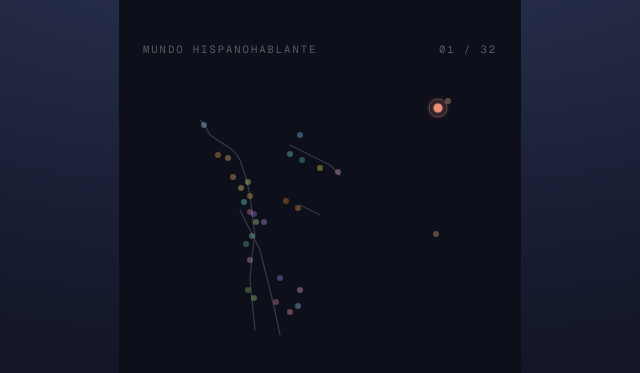
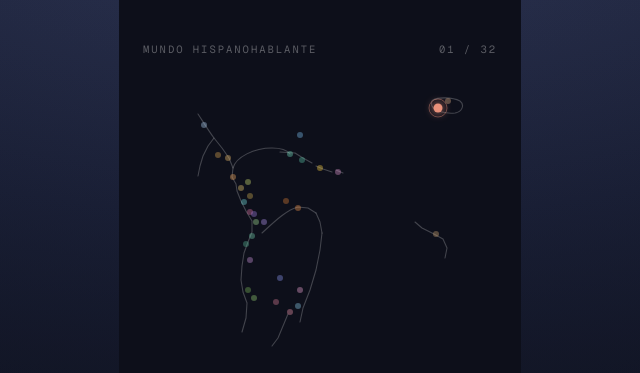
Before and after one commit to Nolicae/espagnol-ai, a website: page index.html in a window 1280 px wide. Both pictures are taken after a click on the button 795 px from the left and 74 px from the top of the page. Shown: the part 142-515 px from the top of the page, 320-960 px from the left. Drawn offline with nearby package versions, Linux system fonts and the light colour scheme.

Commit message:
fix: toggle gradient via ::before opacity, exam bar centered below HUD, proper geographic coastlines

```diff
--- a/index.html
+++ b/index.html
@@ -590,12 +590,12 @@
       display: flex; align-items: center; justify-content: center;
       padding: 28px; backdrop-filter: blur(6px);
     }
-    /* ── Exam bar (under HUD controls, top of page) ── */
+    /* ── Exam bar — below HUD row, centered ── */
     .exam-bar {
       position: absolute;
-      top: 54px; left: 0; right: 0;
-      display: flex; align-items: center; gap: 10px;
-      padding: 12px 24px; z-index: 15;
+      top: 100px; left: 0; right: 0;
+      display: flex; align-items: center; justify-content: center; gap: 10px;
+      padding: 0 24px; z-index: 15;
     }
     .exam-bar.hidden { display: none; }
     .exam-pick-btn {
@@ -635,16 +635,20 @@
     .switch-track {
       position: absolute; inset: 0;
       background: rgba(255,255,255,0.12);
-      border-radius: 13px; cursor: pointer; transition: background .2s;
-    }
+      border-radius: 13px; cursor: pointer;
+    }
+    /* Gradient overlay — fades in when checked (can't transition gradient directly) */
+    .switch-track::before {
+      content: ''; position: absolute; inset: 0; border-radius: 13px;
+      background: linear-gradient(90deg, #A0D890 0%, #D4E890 50%, #78B870 100%);
+      opacity: 0; transition: opacity .25s;
+    }
+    .switch input:checked + .switch-track::before { opacity: 1; }
+    /* Thumb — z-index above gradient overlay */
     .switch-track::after {
-      content: ''; position: absolute; left: 3px; top: 3px;
+      content: ''; position: absolute; left: 3px; top: 3px; z-index: 1;
       width: 20px; height: 20px; background: #fff; border-radius: 50%;
-      transition: transform .2s;
-    }
-    .switch input:checked + .switch-track {
-      background-image: linear-gradient(90deg, #A0D890 0%, #78B870 100%);
-      background-color: transparent;
+      transition: transform .25s; box-shadow: 0 1px 3px rgba(0,0,0,0.3);
     }
     .switch input:checked + .switch-track::after { transform: translateX(18px); }
 
@@ -1655,22 +1659,40 @@
       [25,28],         // Paraguay → Argentina
       [26,28],[28,30], // Chile → Argentina → Uruguay
     ];
-    // Draw coastlines instead of constellation lines
-    const coastline = document.createElementNS(NS, 'path');
-    // Approximate coastlines: west coast (Chile/Peru/Ecuador), Caribbean, Central America, Gulf of Mexico
-    const d = `
-      M 60,50 Q 65,55 70,65 L 85,75 Q 95,80 100,90 L 105,105 Q 108,115 110,125 L 112,145 L 115,165 L 112,185 L 110,210 L 112,230 L 115,260
-      M 150,75 Q 160,80 170,85 Q 180,90 190,95 L 200,105
-      M 100,140 Q 105,150 110,160 Q 115,170 120,180 Q 125,200 130,220 Q 135,240 140,265
-      M 160,135 Q 170,140 180,145
-    `;
-    coastline.setAttribute('d', d);
-    coastline.setAttribute('stroke', 'rgba(255,255,255,0.18)');
-    coastline.setAttribute('stroke-width', '1.2');
-    coastline.setAttribute('fill', 'none');
-    coastline.setAttribute('stroke-linecap', 'round');
-    coastline.setAttribute('stroke-linejoin', 'round');
-    mapSvg.appendChild(coastline);
+    // Draw coastlines calibrated to the voice coordinate system
+    // viewBox 0 0 360 290 — dots are city positions; coasts hug them slightly
+    const paths = [
+      // Pacific coast: California → Baja → Mexico → Central America → South America
+      'M 58,44 C 62,50 68,60 74,68 L 82,78 L 89,88 L 93,98 L 92,107 L 96,114 L 97,121 L 101,131 L 106,141 L 112,151 L 112,162 L 108,172 L 104,183 L 102,196 L 101,210 L 103,222 L 107,233 L 106,248 L 102,262',
+      // Baja California peninsula
+      'M 74,68 L 68,76 L 63,86 L 60,96 L 58,106',
+      // Gulf of Mexico north shore (Yucatan → Cuba gap)
+      'M 93,98 C 96,87 114,78 132,78 C 142,78 147,80 150,84',
+      // Caribbean: Cuba → Hispaniola → Puerto Rico
+      'M 140,82 L 155,83 L 163,88 L 172,93 M 176,96 L 183,99 L 192,102 M 196,100 L 203,103',
+      // Venezuela / Colombia north coast
+      'M 122,163 C 133,153 146,140 158,137 L 168,138 L 176,143',
+      // North-east South America (Venezuela east → Guiana coast)
+      'M 176,143 L 180,152 L 182,163',
+      // Brazil east coast (mostly off-screen east but suggested)
+      'M 182,163 L 180,180 L 176,200 L 170,220 L 163,238 L 160,252',
+      // Argentina south tip
+      'M 148,244 L 143,256 L 138,268 L 132,276',
+      // Spain — small blob upper right
+      'M 293,30 C 298,27 312,27 320,31 C 325,35 322,42 315,43 C 306,44 294,41 292,36 C 291,33 292,30 293,30 Z',
+      // Africa — Gulf of Guinea coastline near GQ
+      'M 275,152 L 282,158 L 292,163 L 303,169 L 307,178 L 305,188',
+    ];
+    paths.forEach(d => {
+      const p = document.createElementNS(NS, 'path');
+      p.setAttribute('d', d);
+      p.setAttribute('stroke', 'rgba(255,255,255,0.22)');
+      p.setAttribute('stroke-width', '1.1');
+      p.setAttribute('fill', 'none');
+      p.setAttribute('stroke-linecap', 'round');
+      p.setAttribute('stroke-linejoin', 'round');
+      mapSvg.appendChild(p);
+    });
 
     // dots
     for (const v of VOICES) {
```
